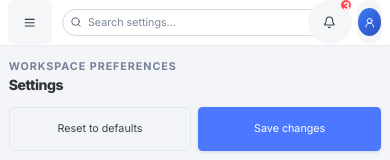
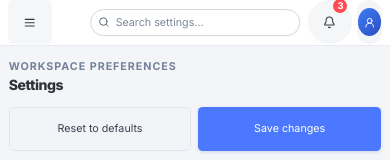
Before and after one commit to anthonyFalter/batasgo-lawyer-mvp, a Next.js app: page /settings in a window 390 px wide. Shown: the top 160 px of the page. Built offline with nearby package versions, Linux system fonts and the light colour scheme.

Commit message:
fixed notification symbol

```diff
--- a/src/features/triage/triage-dashboard.css
+++ b/src/features/triage/triage-dashboard.css
@@ -241,7 +241,7 @@
   position: absolute;
   left: 50%;
   display: flex;
-  width: min(495.8px, calc(100% - 426.12px));
+  width: min(495.8px, calc(100% - 442.2px));
   height: 30.82px;
   align-items: center;
   gap: 6.7px;
@@ -322,18 +322,26 @@
 
 .notification-count {
   position: absolute;
-  top: -1.34px;
-  right: -0.67px;
+  top: -2.68px;
+  right: -2.01px;
   display: grid;
-  width: 12.06px;
-  height: 12.06px;
+  min-width: 16.08px;
+  height: 16.08px;
   place-items: center;
+  padding: 0 2.68px;
   color: white;
   background: var(--red);
   border: 1.34px solid white;
   border-radius: 50%;
-  font-size: 10.72px;
+  font-size: 9.38px;
   font-weight: 700;
+  line-height: 1;
+}
+
+@media (max-width: 657px) {
+  .notification-count {
+    right: 3.35px;
+  }
 }
 
 .profile-button {
@@ -1565,7 +1573,7 @@
   }
 
   .global-search {
-    width: min(495.8px, calc(100% - 154.1px));
+    width: min(495.8px, calc(100% - 202.2px));
   }
 
   .topbar-actions {
@@ -1651,7 +1659,7 @@
   }
 
   .global-search {
-    width: calc(100% - 124.62px);
+    width: calc(100% - 180.4px);
     height: 26.8px;
     gap: 4.69px;
     padding: 0 6.7px;
```
Also changed, not shown: 1 other file (tests, documents, lock files or other folders).
